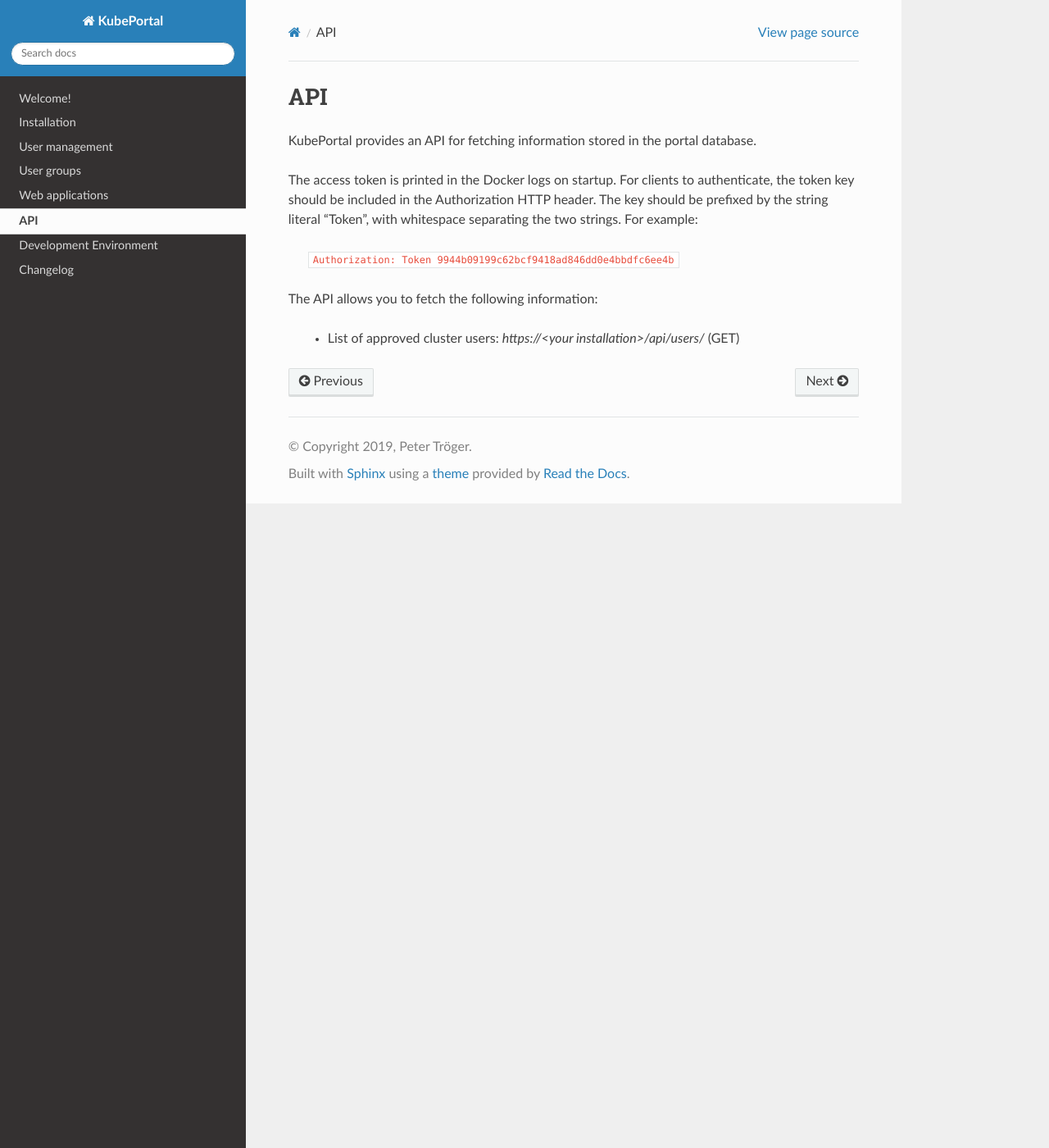
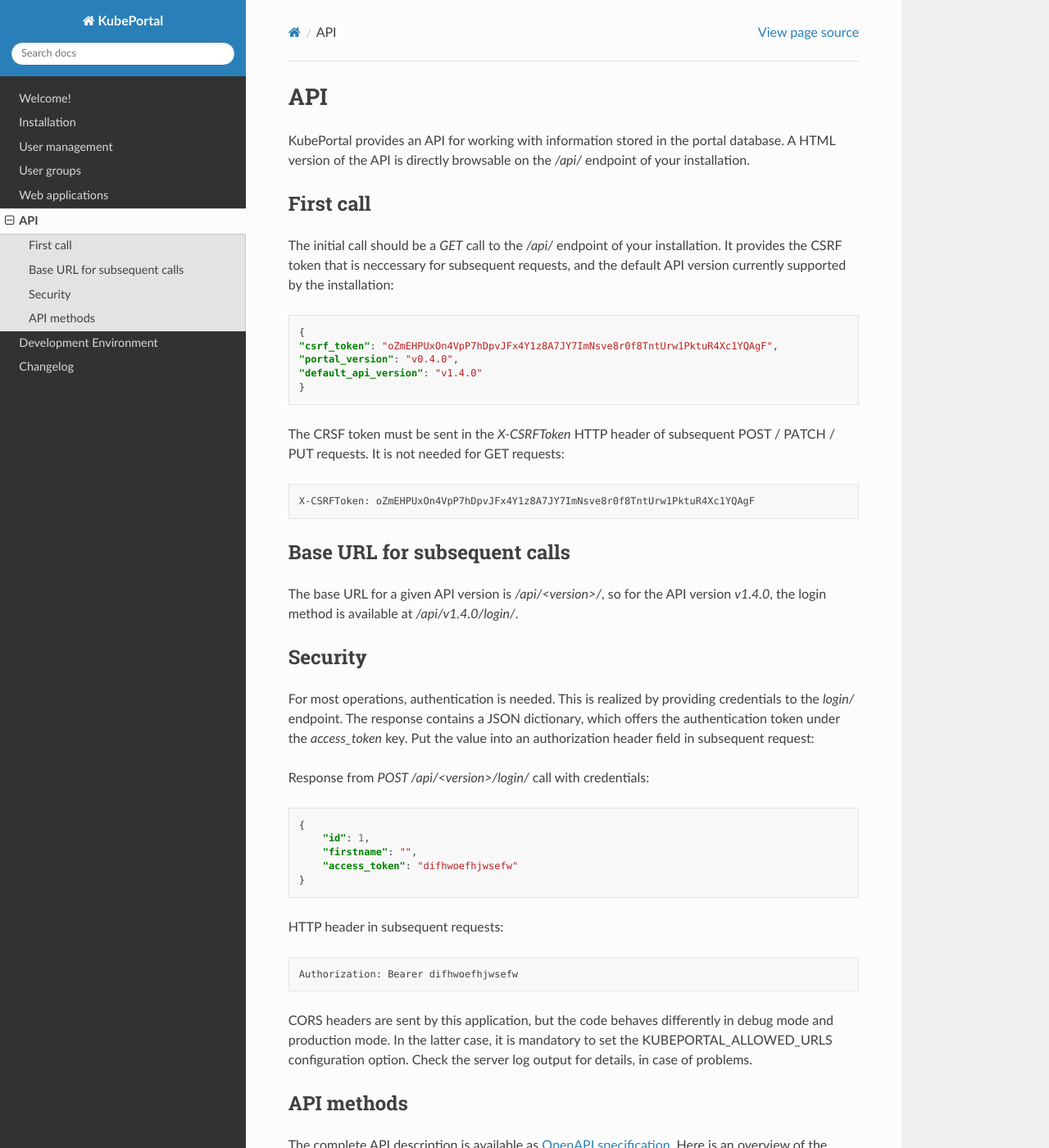
Before and after one commit to kubeportal/kubeportal-integration, a Sphinx documentation site: the page built from docs/api.rst, in a window 1280 px wide and 1400 px high. Shown: the whole window at 82% size. Built offline with Sphinx 7.4.7 and the Read the Docs theme 2.0.0, drawn with Linux system fonts in a browser that asks for light colours; some of the changed text lies outside the part shown.

Commit message:
Squashed 'kubeportal-api/' changes from 85027258..a61e19f6
a61e19f6 Bump version: 0.5.1 → 0.5.2
bc3a02c2 Keep modified primary mail address
4c340d61 Bump version: 0.5.0 → 0.5.1
0a669cde Fix login API call with JSON encoding
616d43e2 Bump version: 0.4.0 → 0.5.0
f4edba56 Fix test suite CORS problems
04f7cf0b Add OpenAPI spec to manual page, closes #110 (#117)
8ce7dc3a Separate integration into own subproject (#118)

git-subtree-dir: kubeportal-api
git-subtree-split: a61e19f6e8e3109cd469f44f15b6f7f60398d865

```diff
--- a/docs/api.rst
+++ b/docs/api.rst
@@ -1,12 +1,58 @@
 API
 ###
 
-KubePortal provides an API for fetching information stored in the portal database.
+KubePortal provides an API for working with information stored in the portal database. A HTML version of the API is directly browsable on the `/api/` endpoint of your installation.
 
-The access token is printed in the Docker logs on startup. For clients to authenticate, the token key should be included in the Authorization HTTP header. The key should be prefixed by the string literal "Token", with whitespace separating the two strings. For example:
+First call
+----------
 
-  ``Authorization: Token 9944b09199c62bcf9418ad846dd0e4bbdfc6ee4b``
+The initial call should be a `GET` call to the `/api/` endpoint of your installation. It provides the CSRF token that is neccessary for subsequent requests, and the default API version currently supported by the installation:
 
-The API allows you to fetch the following information:
+.. code-block:: json
 
-  * List of approved cluster users: `https://<your installation>/api/users/` (GET)
+	{
+	"csrf_token": "oZmEHPUxOn4VpP7hDpvJFx4Y1z8A7JY7ImNsve8r0f8TntUrw1PktuR4Xc1YQAgF",
+	"portal_version": "v0.4.0",
+	"default_api_version": "v1.4.0"
+	}
+
+The CRSF token must be sent in the  `X-CSRFToken` HTTP header of subsequent POST / PATCH / PUT requests. It is not needed for GET requests:
+
+.. code-block:: guess
+
+	X-CSRFToken: oZmEHPUxOn4VpP7hDpvJFx4Y1z8A7JY7ImNsve8r0f8TntUrw1PktuR4Xc1YQAgF
+
+
+Base URL for subsequent calls
+------------------------------
+The base URL for a given API version is `/api/<version>/`, so for the API version `v1.4.0`, the login method is available at `/api/v1.4.0/login/`.
+
+
+Security
+--------
+For most operations, authentication is needed. This is realized by providing credentials to the `login/` endpoint. The response contains a JSON dictionary, which offers the authentication token under the `access_token` key. Put the value into an authorization header field in subsequent request:
+
+Response from `POST /api/<version>/login/` call with credentials:
+
+.. code-block:: json
+
+	{
+	    "id": 1,
+	    "firstname": "",
+	    "access_token": "difhwoefhjwsefw"
+	}
+
+HTTP header in subsequent requests:
+
+.. code-block:: guess
+
+	Authorization: Bearer difhwoefhjwsefw
+
+CORS headers are sent by this application, but the code behaves differently in debug mode and production mode. In the latter case, it is mandatory to set the KUBEPORTAL_ALLOWED_URLS configuration option. Check the server log output for details, in case of problems.
+
+API methods
+-----------
+
+The complete API description is available as `OpenAPI specification <https://raw.githubusercontent.com/kubeportal/kubeportal/master/docs/openapi.yaml>`_. Here is an overview of the available methods:
+
+.. openapi:: openapi.yaml
--- a/docs/conf.py
+++ b/docs/conf.py
@@ -1,10 +1,11 @@
 project = 'KubePortal'
 copyright = '2019, Peter Tröger'
 author = 'Peter Tröger'
-release = 'v0.4.0'
+release = 'v0.5.2'
 extensions = [
 	'sphinx_issues',
-    'sphinx.ext.autosectionlabel'
+    'sphinx.ext.autosectionlabel',
+    'sphinxcontrib.openapi',
 ]
 templates_path = ['_templates']
 exclude_patterns = ['_build', 'Thumbs.db', '.DS_Store']
--- a/requirements-dev.txt
+++ b/requirements-dev.txt
@@ -5,3 +5,4 @@
 coverage
 pytest-django
 django-configurations
+sphinxcontrib-openapi
```
Also changed, not shown: docs/openapi.md (added, +306 -0 lines), .bumpversion.cfg, docs/index.rst (line endings or trailing spaces), 5 other files.
